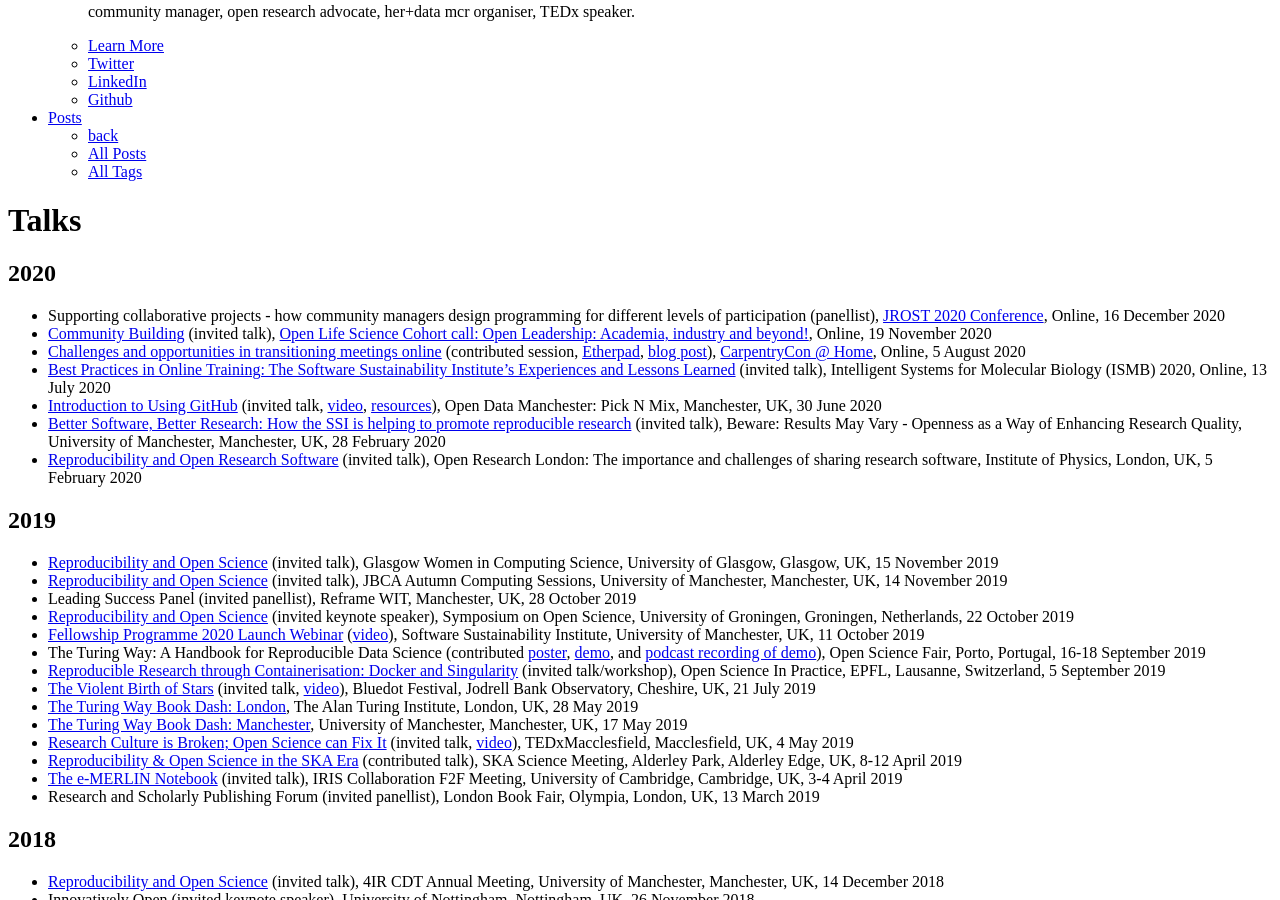
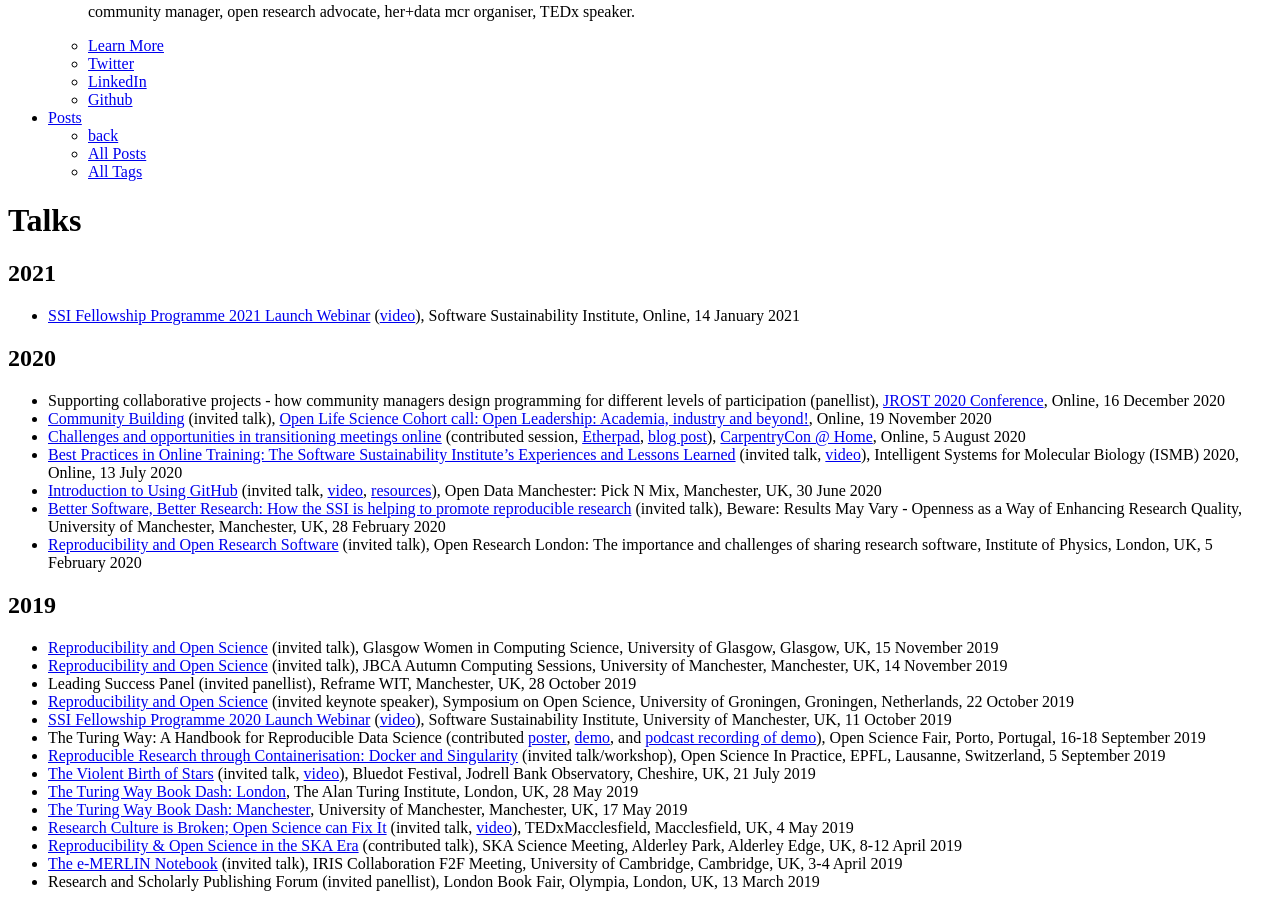
Before and after one commit to rainsworth/rainsworth.github.io, a Jekyll site: the page built from talks/index.md, in a window 1280 px wide and 900 px high, scrolled down 561 px. Built offline with Jekyll 4.4.1, drawn with Linux system fonts in a browser that asks for light colours.

Commit message:
Update index.md

```diff
--- a/talks/index.md
+++ b/talks/index.md
@@ -6,12 +6,16 @@
 comments: false
 ---
 
+## 2021
+
+* [SSI Fellowship Programme 2021 Launch Webinar](https://doi.org/10.5281/zenodo.4432058) ([video](https://youtu.be/aceXqDJSoxY)), Software Sustainability Institute, Online, 14 January 2021
+
 ## 2020
 
 * Supporting collaborative projects - how community managers design programming for different levels of participation (panellist), [JROST 2020 Conference](https://investinopen.org/community/jrost-2020-conference/), Online, 16 December 2020
 * [Community Building](https://docs.google.com/presentation/d/1jeTk_PzsWpaR4DRmBrbrDGol2_drPEizp26o4d8jnnA/edit?usp=sharing) (invited talk), [Open Life Science Cohort call: Open Leadership: Academia, industry and beyond!](https://openlifesci.org/ols-2/schedule/#week-12), Online, 19 November 2020
 * [Challenges and opportunities in transitioning meetings online](https://2020.carpentrycon.org/schedule/#session-57) (contributed session, [Etherpad](https://pad.carpentries.org/cchome-meetings-online), [blog post](https://software.ac.uk/blog/2020-11-26-carpentryconhome-challenges-and-opportunities-transitioning-meetings-online)), [CarpentryCon @ Home](https://2020.carpentrycon.org/), Online, 5 August 2020
-* [Best Practices in Online Training: The Software Sustainability Institute's Experiences and Lessons Learned](https://doi.org/10.6084/m9.figshare.12631118) (invited talk), Intelligent Systems for Molecular Biology (ISMB) 2020, Online, 13 July 2020
+* [Best Practices in Online Training: The Software Sustainability Institute's Experiences and Lessons Learned](https://doi.org/10.6084/m9.figshare.12631118) (invited talk, [video](https://youtu.be/DabyF7W6ryM)), Intelligent Systems for Molecular Biology (ISMB) 2020, Online, 13 July 2020
 * [Introduction to Using GitHub](https://doi.org/10.5281/zenodo.3932346) (invited talk, [video](https://vimeo.com/435771660), [resources](https://github.com/rainsworth/intro-to-github/tree/v1.0)), Open Data Manchester: Pick N Mix, Manchester, UK, 30 June 2020
 * [Better Software, Better Research: How the SSI is helping to promote reproducible research](https://doi.org/10.6084/m9.figshare.11898450.v1) (invited talk), Beware: Results May Vary - Openness as a Way of Enhancing Research Quality, University of Manchester, Manchester, UK, 28 February 2020
 * [Reproducibility and Open Research Software](https://doi.org/10.6084/m9.figshare.11762121.v1) (invited talk), Open Research London: The importance and challenges of sharing research software, Institute of Physics, London, UK, 5 February 2020
@@ -22,7 +26,7 @@
 * [Reproducibility and Open Science](https://doi.org/10.6084/m9.figshare.10303709.v1) (invited talk), JBCA Autumn Computing Sessions, University of Manchester, Manchester, UK, 14 November 2019
 * Leading Success Panel (invited panellist), Reframe WIT, Manchester, UK, 28 October 2019
 * [Reproducibility and Open Science](https://doi.org/10.6084/m9.figshare.9255638.v1) (invited keynote speaker), Symposium on Open Science, University of Groningen, Groningen, Netherlands, 22 October 2019
-* [Fellowship Programme 2020 Launch Webinar](http://doi.org/10.5281/zenodo.3479489) ([video](https://youtu.be/yeMHbrKdG0s)), Software Sustainability Institute, University of Manchester, UK, 11 October 2019
+* [SSI Fellowship Programme 2020 Launch Webinar](http://doi.org/10.5281/zenodo.3479489) ([video](https://youtu.be/yeMHbrKdG0s)), Software Sustainability Institute, University of Manchester, UK, 11 October 2019
 * The Turing Way: A Handbook for Reproducible Data Science  (contributed [poster](http://doi.org/10.5281/zenodo.3381446), [demo](http://doi.org/10.5281/zenodo.3403161), and [podcast recording of demo](https://orionopenscience.podbean.com/e/the-fair-is-in-town-figshare-the-turing-way-and-open-science-quest-at-the-osfair2019/)), Open Science Fair, Porto, Portugal, 16-18 September 2019
 * [Reproducible Research through Containerisation: Docker and Singularity](https://github.com/rainsworth/osip2019-containerisation-workshop/) (invited talk/workshop), Open Science In Practice, EPFL, Lausanne, Switzerland, 5 September 2019
 * [The Violent Birth of Stars](https://doi.org/10.6084/m9.figshare.8982392.v1) (invited talk, [video](https://youtu.be/914KncrM6PM)), Bluedot Festival, Jodrell Bank Observatory, Cheshire, UK, 21 July 2019
```
